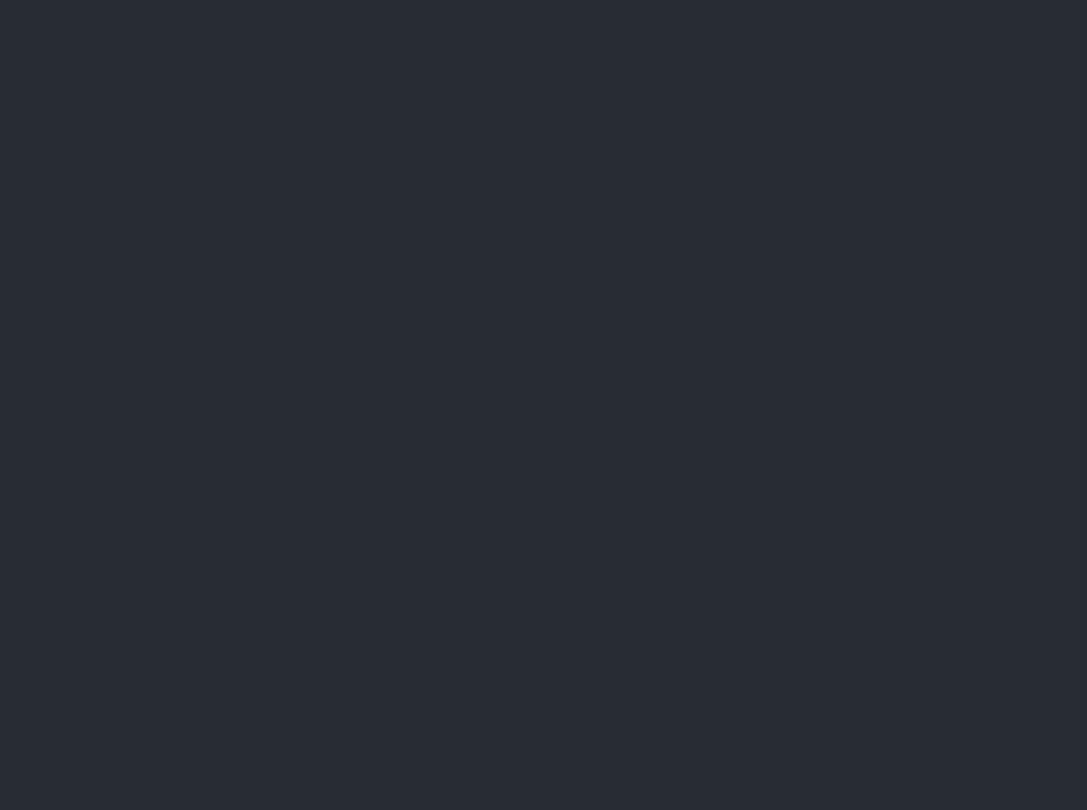
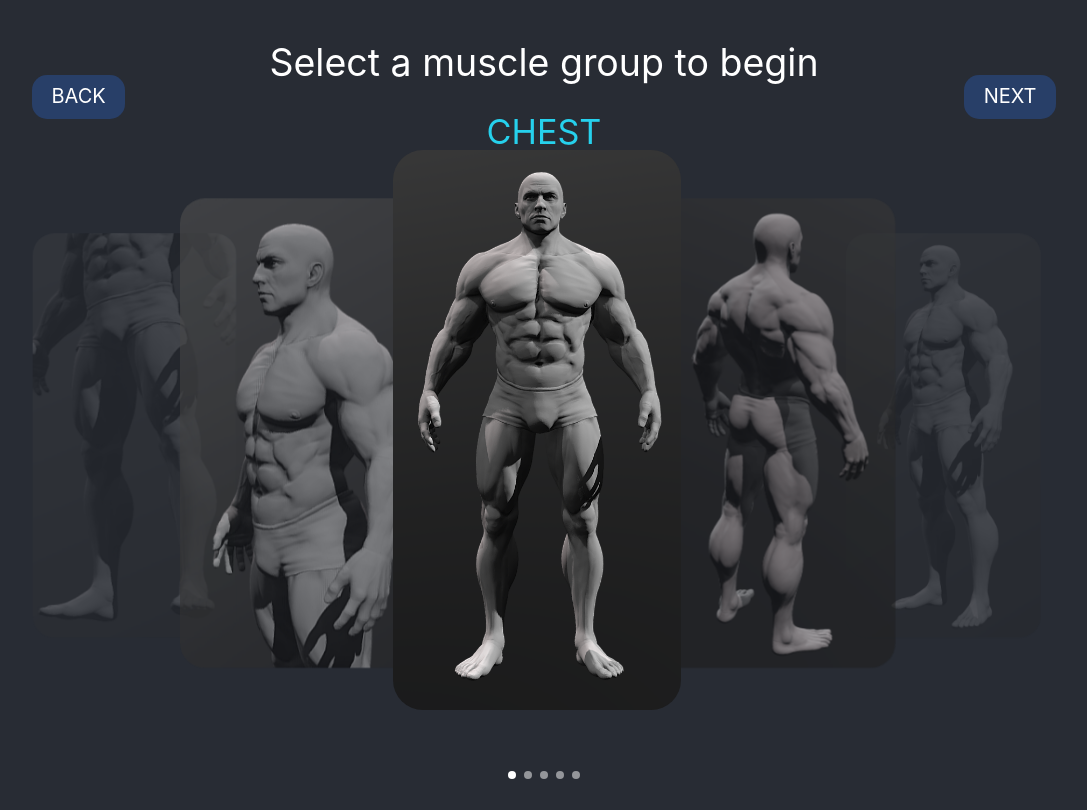
Before and after one commit to ethantjackson/workout-builder, a React (Create React App) app: page /muscle-group-selection in a window 1280 px wide. Shown: the whole page, without its empty margins (96-1183 px from the left). Built offline with nearby package versions, Linux system fonts and the light colour scheme.

Commit message:
complete muscle selection carousel and navigation buttons

```diff
--- a/public/index.html
+++ b/public/index.html
@@ -24,6 +24,10 @@
       work correctly both with client-side routing and a non-root public URL.
       Learn how to configure a non-root public URL by running `npm run build`.
     -->
+    <link
+      href="https://fonts.googleapis.com/icon?family=Material+Icons"
+      rel="stylesheet"
+    />
     <title>Workout Builder</title>
   </head>
   <body>
--- a/src/App.css
+++ b/src/App.css
@@ -10,5 +10,10 @@ body {
 }
 
 .instructionsHeader {
+  margin-bottom: 2rem;
   font-size: 2.5rem;
 }
+
+.instructionsSubHeader {
+  color: #26d1ed;
+}
--- a/src/App.js
+++ b/src/App.js
@@ -1,5 +1,6 @@
 import React, { useEffect } from 'react';
 import { BrowserRouter as Router, Route, Switch } from 'react-router-dom';
+import LandingPage from './pages/LandingPage';
 import MuscleGroupSelectionPage from './pages/MuscleGroupSelectionPage';
 import './App.css';
 import 'materialize-css/dist/css/materialize.min.css';
@@ -15,6 +16,9 @@ const App = () => {
       <Router>
         <Switch>
           <Route exact path='/'>
+            <LandingPage />
+          </Route>
+          <Route exact path='/muscle-group-selection'>
             <MuscleGroupSelectionPage />
           </Route>
         </Switch>
--- /dev/null
+++ b/src/components/layout/backButton/BackButton.css
@@ -0,0 +1,14 @@
+.backButton {
+  position: absolute;
+  padding: 0.4rem 1.3rem 0.5rem;
+  border-radius: 1rem;
+  cursor: pointer;
+  top: 5rem;
+  left: 10%;
+  background-color: rgb(40, 63, 104);
+  font-size: 20px;
+  color: white;
+}
+.backButton:hover {
+  background-color: #26d1ed;
+}
--- /dev/null
+++ b/src/components/layout/backButton/BackButton.js
@@ -0,0 +1,12 @@
+import React from 'react';
+import './BackButton.css';
+
+const BackButton = ({ target }) => {
+  return (
+    <a href={target} className='backButton'>
+      BACK
+    </a>
+  );
+};
+
+export default BackButton;
--- /dev/null
+++ b/src/components/layout/nextButton/NextButton.css
@@ -0,0 +1,14 @@
+.nextButton {
+  position: absolute;
+  padding: 0.4rem 1.3rem 0.5rem;
+  border-radius: 1rem;
+  cursor: pointer;
+  top: 5rem;
+  right: 10%;
+  background-color: rgb(40, 63, 104);
+  font-size: 20px;
+  color: white;
+}
+.nextButton:hover {
+  background-color: #26d1ed;
+}
--- /dev/null
+++ b/src/components/layout/nextButton/NextButton.js
@@ -0,0 +1,12 @@
+import React from 'react';
+import './NextButton.css';
+
+const NextButton = ({ target }) => {
+  return (
+    <a href={target} className='nextButton'>
+      NEXT
+    </a>
+  );
+};
+
+export default NextButton;
--- a/src/components/selectors/msucles/MuscleGroupSelector.js
+++ /dev/null
@@ -1,36 +0,0 @@
-import React, { useState, useEffect } from 'react';
-import Back from '../../../img/back.png';
-import Front from '../../../img/front.png';
-import Side from '../../../img/side.png';
-
-import 'materialize-css/dist/css/materialize.min.css';
-import M from 'materialize-css/dist/js/materialize.min.js';
-import './MuscleGroupSelector.css';
-
-const MuscleGroupSelector = () => {
-  useEffect(() => {
-    M.AutoInit();
-    var instance = M.Carousel.init({
-      indicators: true,
-    });
-  }, []);
-
-  return (
-    <>
-      <h1 className='instructionsHeader'>SELECT A MUSCLE GROUP TO BEGIN</h1>
-      <div className='carousel no-autoinit'>
-        <a className='carousel-item' href='#front'>
-          <img src={Front} alt='front-img' />
-        </a>
-        <a className='carousel-item' href='#back'>
-          <img src={Back} alt='back-img' />
-        </a>
-        <a className='carousel-item' href='#side'>
-          <img src={Side} alt='side-img' />
-        </a>
-      </div>
-    </>
-  );
-};
-
-export default MuscleGroupSelector;
--- a/src/components/selectors/msucles/MuscleGroupSelector.css
+++ b/src/components/selectors/muscles/MuscleGroupSelector.css
@@ -2,6 +2,7 @@ body .carousel {
   height: 90vh;
   text-align: center;
   perspective: 130vh;
+  margin-top: -5rem;
 }
 .carousel-item {
   top: -25vh !important;
@@ -11,4 +12,5 @@ body .carousel {
   height: 70vh !important;
   width: auto !important;
   margin-left: -5%;
+  border-radius: 2rem;
 }
--- /dev/null
+++ b/src/components/selectors/muscles/MuscleGroupSelector.js
@@ -0,0 +1,48 @@
+import React, { useState, useEffect } from 'react';
+import Back from '../../../img/back.png';
+import Front from '../../../img/front.png';
+import Side from '../../../img/side.png';
+import Legs from '../../../img/legs.png';
+import Arms from '../../../img/arms.png';
+
+import 'materialize-css/dist/css/materialize.min.css';
+import M from 'materialize-css/dist/js/materialize.min.js';
+import './MuscleGroupSelector.css';
+
+const MuscleGroupSelector = () => {
+  const [selectedMuscleGroup, setSelectedMuscleGroup] = useState(null);
+  useEffect(() => {
+    var instance = document.querySelectorAll('.carousel');
+    M.Carousel.init(instance, {
+      indicators: true,
+      onCycleTo: (e) => setSelectedMuscleGroup(e.id),
+    });
+  }, []);
+
+  return (
+    <>
+      {selectedMuscleGroup !== null && (
+        <h4 className='instructionsSubHeader'>{selectedMuscleGroup}</h4>
+      )}
+      <div className='carousel no-autoinit'>
+        <a className='carousel-item' href='#front' id='CHEST'>
+          <img src={Front} alt='front-img' />
+        </a>
+        <a className='carousel-item' href='#back' id='BACK'>
+          <img src={Back} alt='back-img' />
+        </a>
+        <a className='carousel-item' href='#side' id='SHOULDERS'>
+          <img src={Side} alt='side-img' />
+        </a>
+        <a className='carousel-item' href='#legs' id='LEGS'>
+          <img src={Legs} alt='legs-img' />
+        </a>
+        <a className='carousel-item' href='#arms' id='ARMS'>
+          <img src={Arms} alt='arms-img' />
+        </a>
+      </div>
+    </>
+  );
+};
+
+export default MuscleGroupSelector;
--- /dev/null
+++ b/src/pages/LandingPage.js
@@ -0,0 +1,14 @@
+import React from 'react';
+import NextButton from '../components/layout/nextButton/NextButton';
+
+const LandingPage = () => {
+  return (
+    <div>
+      <h1>SIGN IN</h1>
+      <h4>sign up</h4>
+      <NextButton target='/muscle-group-selection' />
+    </div>
+  );
+};
+
+export default LandingPage;
--- a/src/pages/MuscleGroupSelectionPage.js
+++ b/src/pages/MuscleGroupSelectionPage.js
@@ -1,10 +1,17 @@
-import React from 'react'
-import MuscleGroupSelector from '../components/selectors/msucles/MuscleGroupSelector'
+import React from 'react';
+import MuscleGroupSelector from '../components/selectors/muscles/MuscleGroupSelector';
+import BackButton from '../components/layout/backButton/BackButton';
+import NextButton from '../components/layout/nextButton/NextButton';
 
 const MuscleGroupSelectionPage = () => {
-	return (
-		<MuscleGroupSelector />
-	)
-}
+  return (
+    <>
+      <h1 className='instructionsHeader'>Select a muscle group to begin</h1>
+      <MuscleGroupSelector />
+      <BackButton target='/' />
+      <NextButton target='/' />
+    </>
+  );
+};
 
-export default MuscleGroupSelectionPage
+export default MuscleGroupSelectionPage;
```
Also changed, not shown: src/img/arms.png (added), src/img/legs.png (added).
